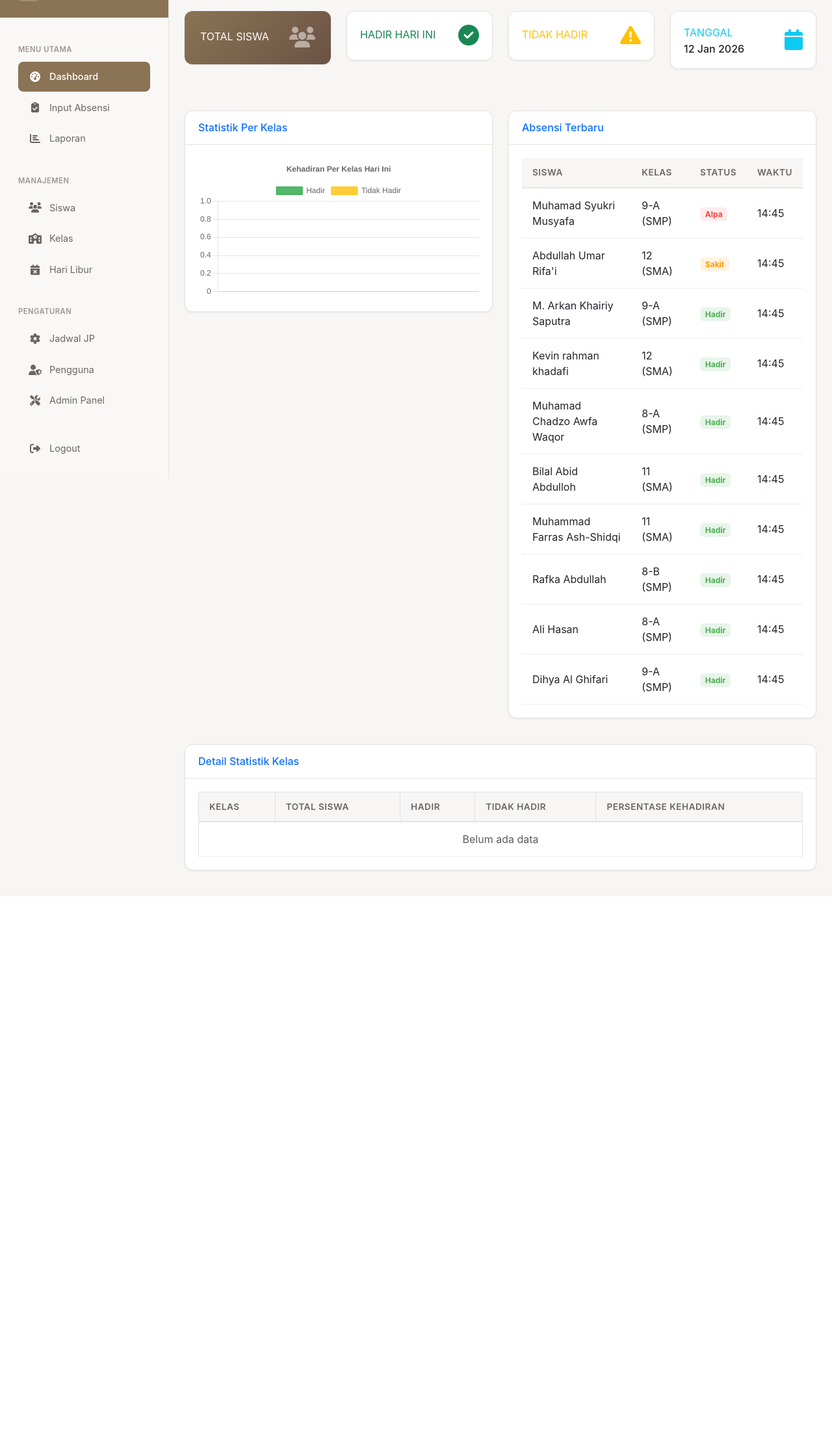
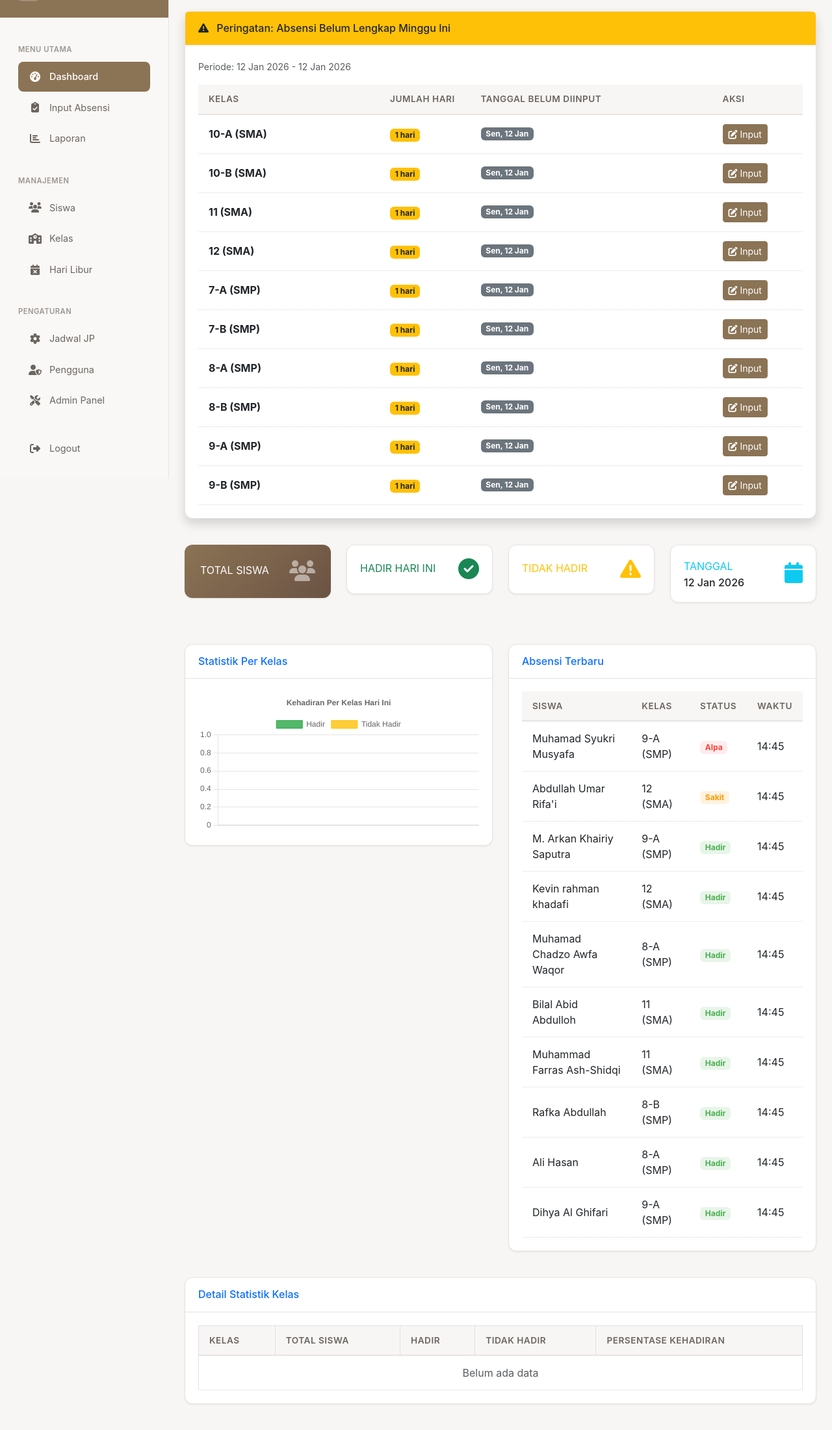
Before and after one commit to hisbanh/rekapabsensi, a Django app: page / in a window 1280 px wide. Shown: the part 64-2264 px from the top of the page at 65% size. Before the commit the page ends 1406 px from the top, so only its background shows below. Run offline with Django 5.2, Linux system fonts and the light colour scheme; a user stored in the database is signed in; data comes from the database, SQL or seed files in the repository; data that the repository does not hold is empty; some libraries are stand-ins or nearby versions.

Commit message:
feat(attendance): Implement dashboard missing attendance warning system
- Add _get_missing_attendance_for_week() method to calculate missing attendance for all active classrooms
- Calculate week start (Monday) and week end (today) for attendance verification
- Integrate missing attendance data into dashboard context with classrooms_with_missing, all_attendance_complete, week_start, and week_end
- Filter classrooms by active status and verify they have active students before checking attendance
- Sort classrooms with missing attendance by name for consistent display
- Update dashboard template to display warning section for incomplete attendance
- Mark task 7 (Dashboard with Missing Input Warning) as complete in project specifications
- Provides visual feedback to users about which classrooms need attendance input for the current week

```diff
--- a/attendance/views.py
+++ b/attendance/views.py
@@ -51,12 +51,19 @@
             # Get attendance trends
             trends = AttendanceService.get_attendance_trends(days=7)
 
+            # Calculate missing attendance for current week
+            missing_attendance_data = self._get_missing_attendance_for_week()
+
             context.update({
                 'today_stats': today_stats,
                 'classroom_stats': classroom_stats,
                 'recent_attendance': recent_attendance,
                 'trends': trends,
                 'today': timezone.now().date(),
+                'missing_attendance': missing_attendance_data['classrooms_with_missing'],
+                'all_attendance_complete': missing_attendance_data['all_complete'],
+                'week_start': missing_attendance_data['week_start'],
+                'week_end': missing_attendance_data['week_end'],
             })
 
         except Exception as e:
@@ -64,6 +71,67 @@
             messages.error(self.request, "Terjadi kesalahan saat memuat data dashboard")
 
         return context
+
+    def _get_missing_attendance_for_week(self):
+        """
+        Calculate missing attendance for all classrooms for the current week.
+
+        Returns:
+            Dict with:
+            - classrooms_with_missing: List of dicts with classroom and missing dates
+            - all_complete: Boolean indicating if all classrooms have complete attendance
+            - week_start: Start date of the week
+            - week_end: End date of the week (today or last school day)
+        """
+        today = timezone.now().date()
+
+        # Calculate week start (Monday of current week)
+        # Python weekday(): 0=Monday, 6=Sunday
+        days_since_monday = today.weekday()
+        week_start = today - timedelta(days=days_since_monday)
+
+        # Week end is today (we only check up to today)
+        week_end = today
+
+        # Get all active classrooms
+        classrooms = Classroom.objects.filter(is_active=True).select_related('academic_level')
+
+        classrooms_with_missing = []
+
+        for classroom in classrooms:
+            # Check if classroom has any active students
+            has_students = Student.objects.filter(
+                classroom=classroom,
+                is_active=True
+            ).exists()
+
+            if not has_students:
+                continue
+
+            # Get missing dates for this classroom
+            missing_dates = AttendanceService.get_missing_attendance(
+                classroom=classroom,
+                start_date=week_start,
+                end_date=week_end
+            )
+
+            if missing_dates:
+                classrooms_with_missing.append({
+                    'classroom': classroom,
+                    'classroom_name': str(classroom),
+                    'missing_dates': missing_dates,
+                    'missing_count': len(missing_dates),
+                })
+
+        # Sort by classroom name
+        classrooms_with_missing.sort(key=lambda x: x['classroom_name'])
+
+        return {
+            'classrooms_with_missing': classrooms_with_missing,
+            'all_complete': len(classrooms_with_missing) == 0,
+            'week_start': week_start,
+            'week_end': week_end,
+        }
 
 
 dashboard = DashboardView.as_view()
--- a/templates/attendance/dashboard.html
+++ b/templates/attendance/dashboard.html
@@ -3,6 +3,85 @@
 {% block page_title %}Dashboard{% endblock %}
 
 {% block content %}
+<!-- Missing Attendance Warning Section -->
+{% if missing_attendance %}
+<div class="row mb-4">
+    <div class="col-12">
+        <div class="card border-left-warning shadow">
+            <div class="card-header py-3 bg-warning text-dark">
+                <h6 class="m-0 font-weight-bold">
+                    <i class="fas fa-exclamation-triangle me-2"></i>
+                    Peringatan: Absensi Belum Lengkap Minggu Ini
+                </h6>
+            </div>
+            <div class="card-body">
+                <p class="mb-3 text-muted">
+                    <small>Periode: {{ week_start|date:"d M Y" }} - {{ week_end|date:"d M Y" }}</small>
+                </p>
+                <div class="table-responsive">
+                    <table class="table table-sm table-hover mb-0">
+                        <thead class="table-light">
+                            <tr>
+                                <th style="width: 30%;">Kelas</th>
+                                <th style="width: 15%;">Jumlah Hari</th>
+                                <th>Tanggal Belum Diinput</th>
+                                <th style="width: 15%;">Aksi</th>
+                            </tr>
+                        </thead>
+                        <tbody>
+                            {% for item in missing_attendance %}
+                            <tr>
+                                <td>
+                                    <strong>{{ item.classroom_name }}</strong>
+                                </td>
+                                <td>
+                                    <span class="badge bg-warning text-dark">{{ item.missing_count }} hari</span>
+                                </td>
+                                <td>
+                                    {% for date in item.missing_dates %}
+                                    <span class="badge bg-secondary me-1 mb-1">{{ date|date:"D, d M" }}</span>
+                                    {% endfor %}
+                                </td>
+                                <td>
+                                    {% with first_date=item.missing_dates.0 %}
+                                    <a href="{% url 'attendance_input_form' classroom_id=item.classroom.id date_str=first_date|date:'Y-m-d' %}"
+                                       class="btn btn-sm btn-primary">
+                                        <i class="fas fa-edit"></i> Input
+                                    </a>
+                                    {% endwith %}
+                                </td>
+                            </tr>
+                            {% endfor %}
+                        </tbody>
+                    </table>
+                </div>
+            </div>
+        </div>
+    </div>
+</div>
+{% elif all_attendance_complete %}
+<div class="row mb-4">
+    <div class="col-12">
+        <div class="card border-left-success shadow">
+            <div class="card-body py-3">
+                <div class="d-flex align-items-center">
+                    <div class="me-3">
+                        <i class="fas fa-check-circle fa-2x text-success"></i>
+                    </div>
+                    <div>
+                        <h6 class="mb-1 font-weight-bold text-success">Semua Absensi Lengkap!</h6>
+                        <p class="mb-0 text-muted small">
+                            Semua kelas sudah memiliki data absensi lengkap untuk minggu ini
+                            ({{ week_start|date:"d M Y" }} - {{ week_end|date:"d M Y" }})
+                        </p>
+                    </div>
+                </div>
+            </div>
+        </div>
+    </div>
+</div>
+{% endif %}
+
 <!-- Statistics Cards -->
 <div class="row mb-4">
     <div class="col-xl-3 col-md-6 mb-4">
```
Also changed, not shown: .kiro/specs/jp-attendance/tasks.md, 1 other file.
